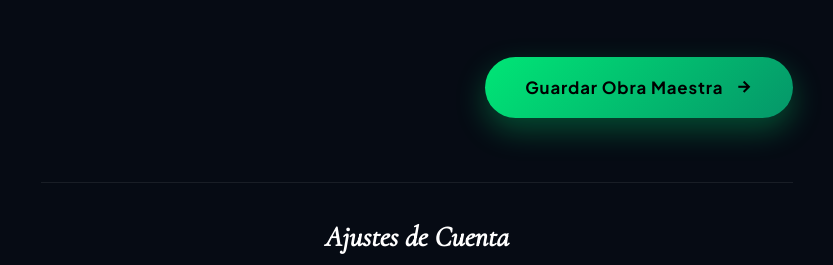
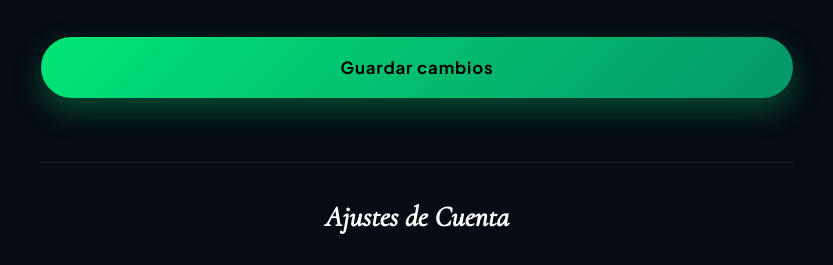
Before and after one commit to juanfu7467v/libros-historias, a website: page public/cuenta.html in a window 1280 px wide. Shown: the part 1368-1633 px from the top of the page, without its empty margins (223-1056 px from the left). Drawn offline with nearby package versions, Linux system fonts and the light colour scheme; no server answers.

Commit message:
Update cuenta.html

```diff
--- a/public/cuenta.html
+++ b/public/cuenta.html
@@ -545,9 +545,9 @@
                 </div>
             </div>
 
-            <div style="margin-top: 40px; text-align: right;">
-                <button class="btn-glow" id="saveProfileBtn">
-                    Guardar Obra Maestra <i class="ri-arrow-right-line"></i>
+            <div style="margin-top: 40px;">
+                <button class="btn-glow" id="saveProfileBtn" style="display: block; width: 100%;">
+                    Guardar cambios
                 </button>
             </div>
 
```
